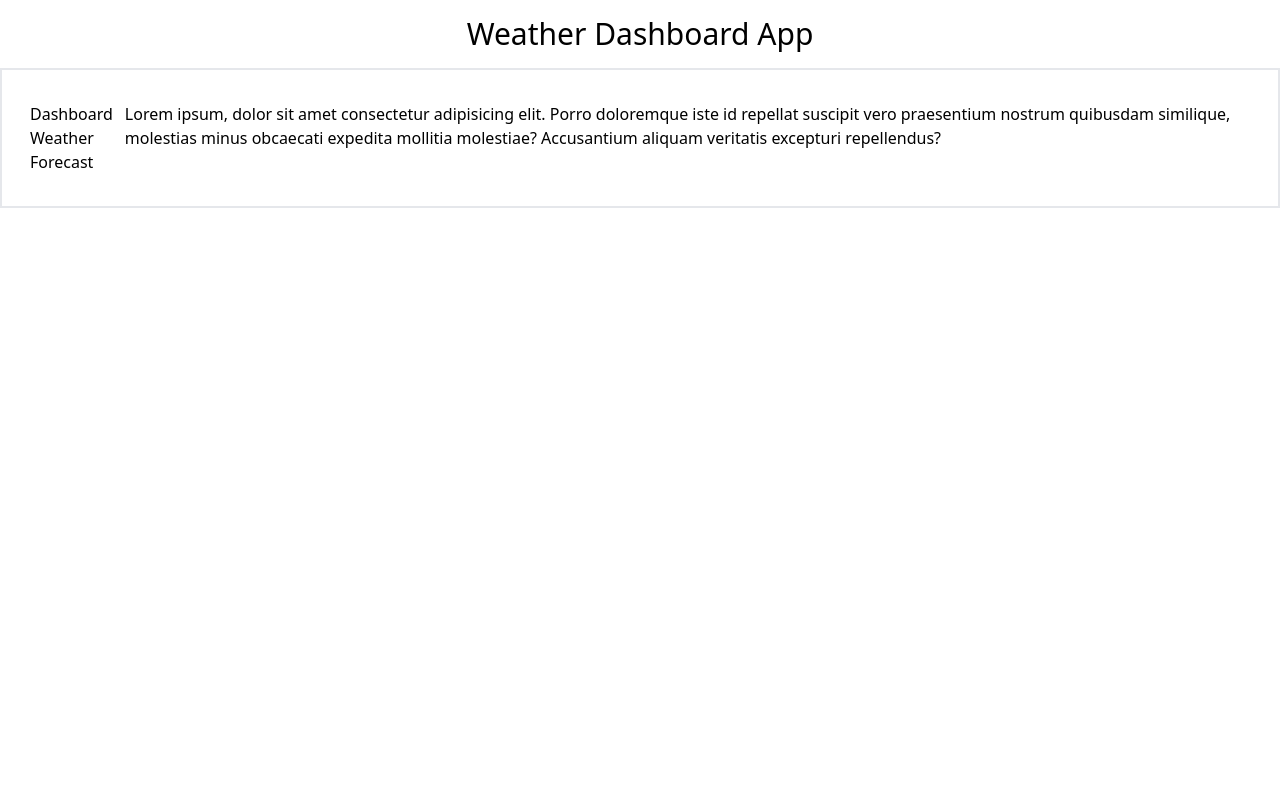
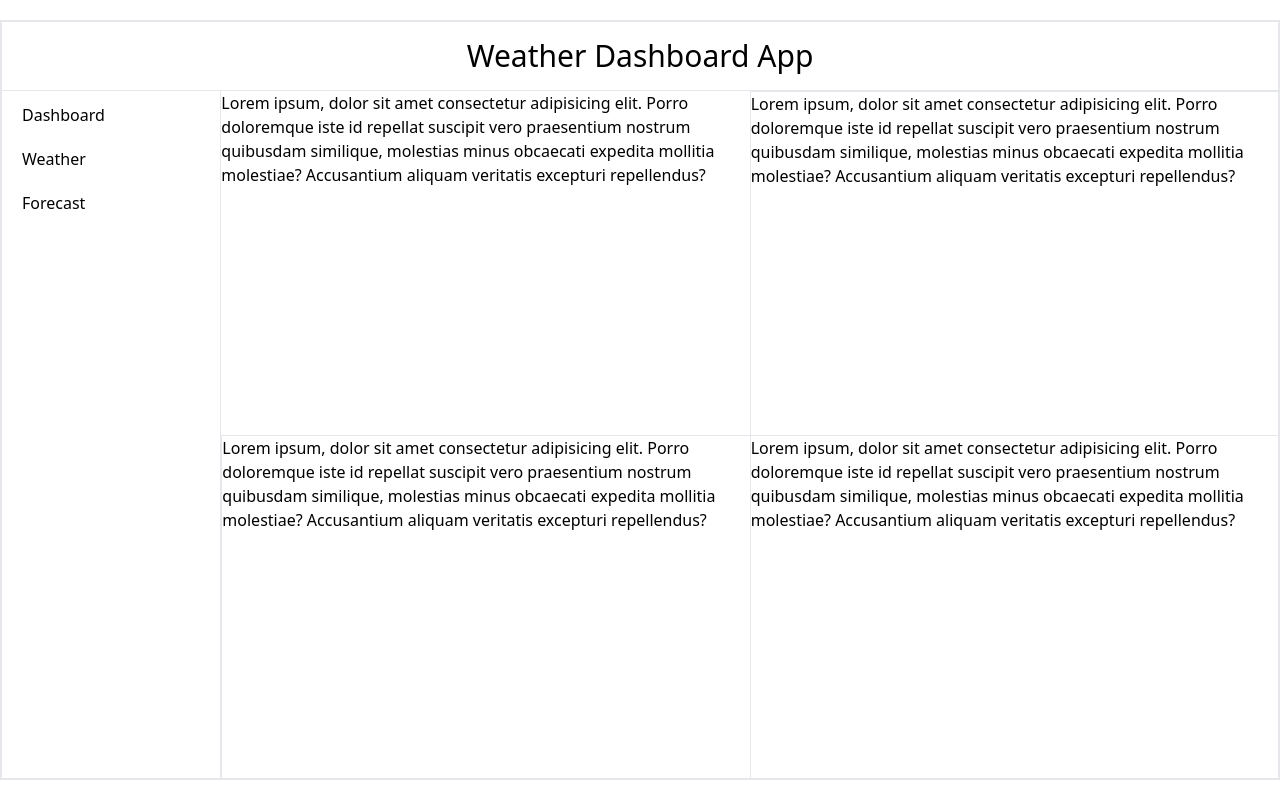
Before and after one commit to simonanewton/weather-dashboard, a Next.js app: page / in a window 1280 px wide. Built offline with nearby package versions, Linux system fonts and the light colour scheme.

Commit message:
modified component hierarchy, added skeleton for main dashboard component and individual modules

```diff
--- a/app/page.tsx
+++ b/app/page.tsx
@@ -1,19 +1,18 @@
 import SideNav from "@/app/ui/SideNav/page";
+import Block from "@/app/ui/Dashboard/block";
 
 export default function Home() {
     return (
-        <main className="min-h-screen">
-            <h1 className="py-4 text-center text-3xl">Weather Dashboard App</h1>
-            <div className="container mx-auto border-solid border-2 p-4">
-                <div className="flex">
+        <main className="h-dvh py-5">
+            <div className="container h-full mx-auto flex flex-col border-solid border-2 divide-y">
+                <h1 className="py-4 text-center text-3xl">Weather Dashboard App</h1>
+                <div className="flex-1 flex flex-row divide-x">
                     <SideNav />
-                    <div className="py-4">
-                        <p>Lorem ipsum, dolor sit amet consectetur adipisicing elit.
-                            Porro doloremque iste id repellat suscipit vero praesentium
-                            nostrum quibusdam similique, molestias minus obcaecati
-                            expedita mollitia molestiae? Accusantium aliquam veritatis
-                            excepturi repellendus?
-                        </p>
+                    <div className="grid grid-cols-1 basis-full md:grid-cols-2 md:basis4/5 divide-x divide-y">
+                    <Block />
+                    <Block />
+                    <Block />
+                    <Block />
                     </div>
                 </div>
             </div>
--- /dev/null
+++ b/app/ui/Dashboard/block.tsx
@@ -0,0 +1,11 @@
+export default function Block() {
+    return (
+        <div className="">
+            Lorem ipsum, dolor sit amet consectetur adipisicing elit.
+            Porro doloremque iste id repellat suscipit vero praesentium
+            nostrum quibusdam similique, molestias minus obcaecati
+            expedita mollitia molestiae? Accusantium aliquam veritatis
+            excepturi repellendus?
+        </div>
+    );
+}
--- /dev/null
+++ b/app/ui/Dashboard/page.tsx
@@ -0,0 +1,5 @@
+export default function Main() {
+    return (
+        <div className=""></div>
+    );
+}
--- a/app/ui/SideNav/page.tsx
+++ b/app/ui/SideNav/page.tsx
@@ -1,9 +1,11 @@
 export default function SideNav() {
     return (
-        <div className="flex flex-col h-full px-3 py-4">
-            <p>Dashboard</p>
-            <p>Weather</p>
-            <p>Forecast</p>
+        <div className="hidden md:block basis-1/5 h-100 px-5 py-3">
+            <div className="space-y-5">
+                <p>Dashboard</p>
+                <p>Weather</p>
+                <p>Forecast</p>
+            </div>
         </div>
     );
 }
```
Also changed, not shown: outline.txt.
